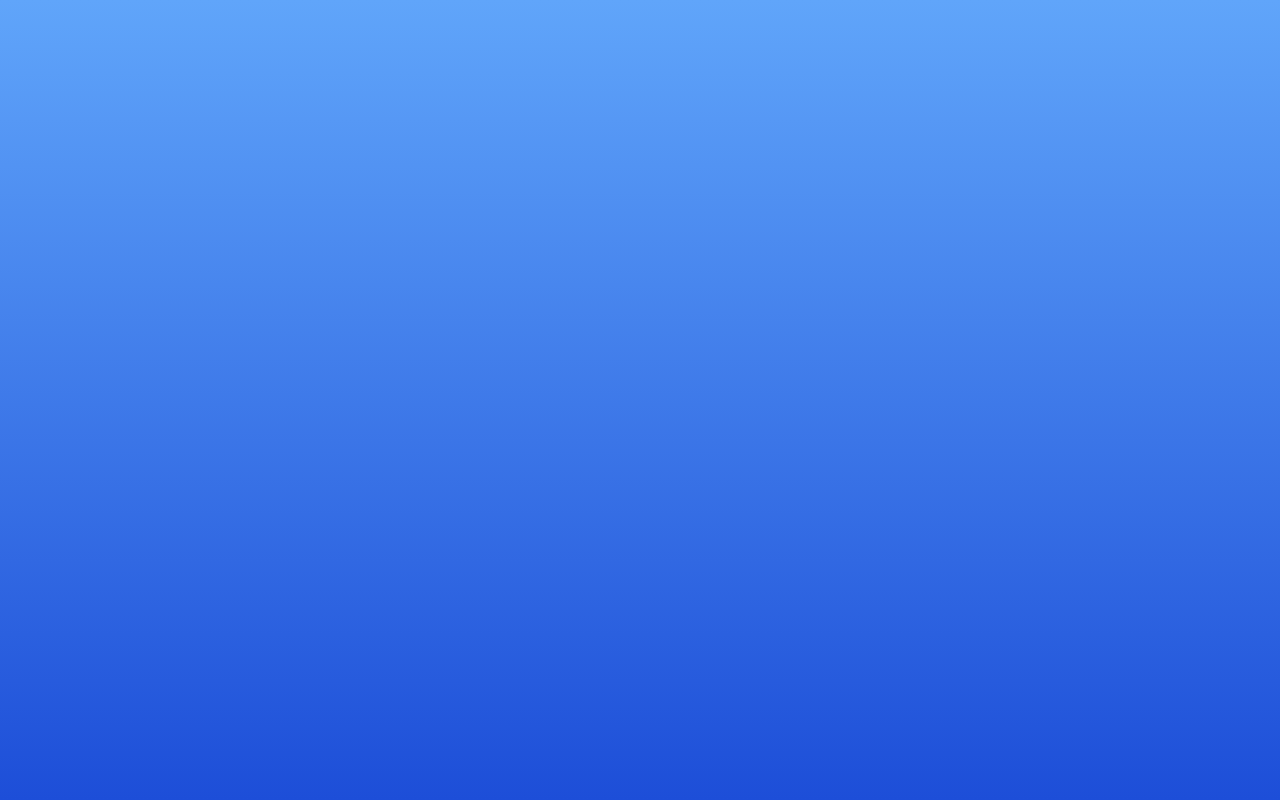
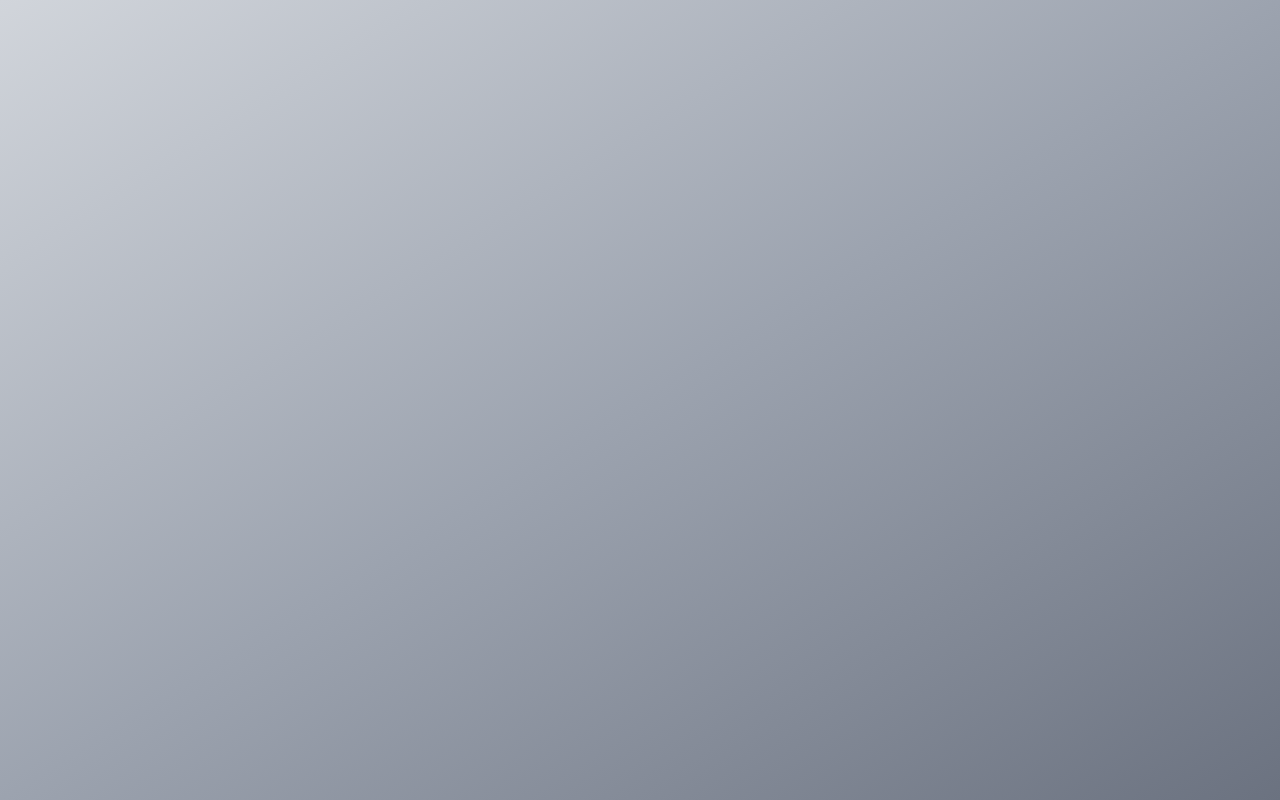
Before and after one commit to lolzini/stream-overlay, an Astro site: page /background in a window 1280 px wide. Built offline with nearby package versions, Linux system fonts and the light colour scheme; Astro itself is replaced by a stand-in of ours.

Commit message:
change: colors

```diff
--- a/src/pages/background.astro
+++ b/src/pages/background.astro
@@ -5,6 +5,9 @@ import Main from "@/components/main.astro";
 
 <Layout>
   <Main>
-    <div class="h-full w-full bg-gradient-to-b from-blue-400 to-blue-700"></div>
+    <div
+      class="h-full w-full bg-gradient-to-br from-gray-300 via-gray-400 to-gray-500 bg-repeat"
+    >
+    </div>
   </Main>
 </Layout>
```
